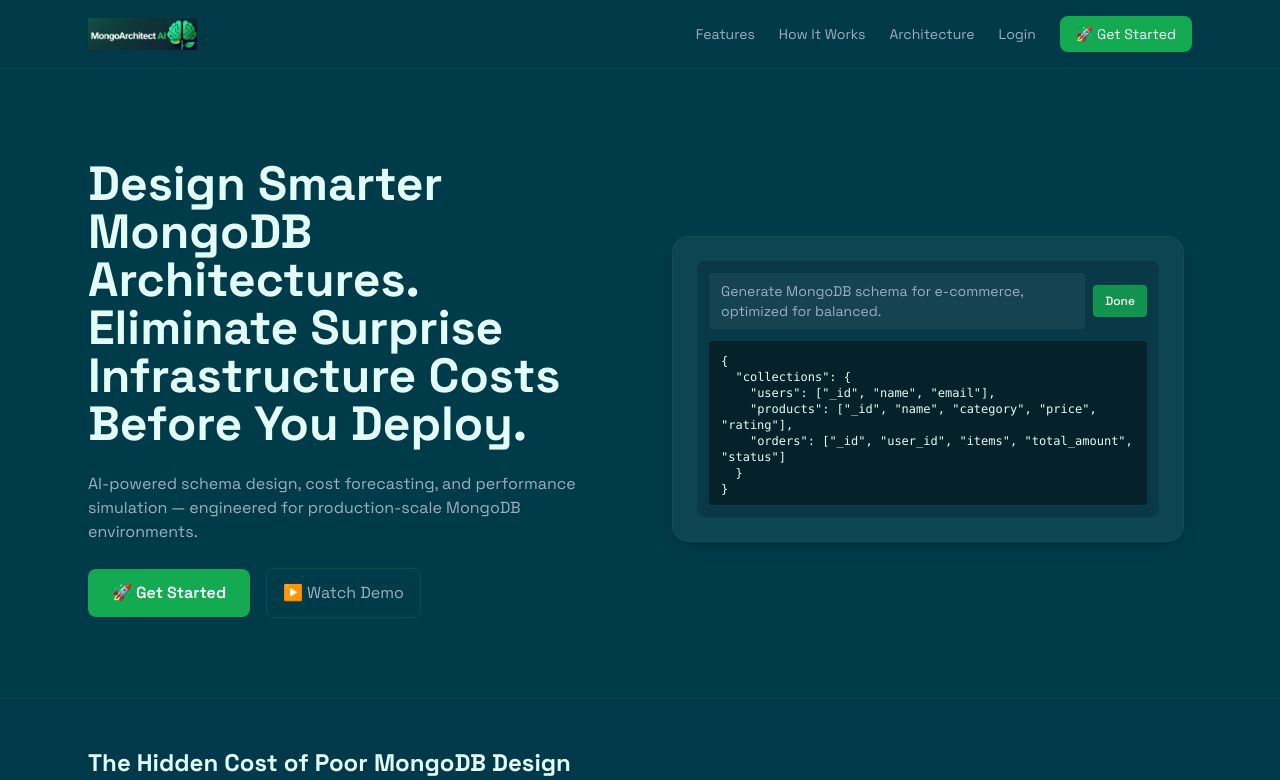
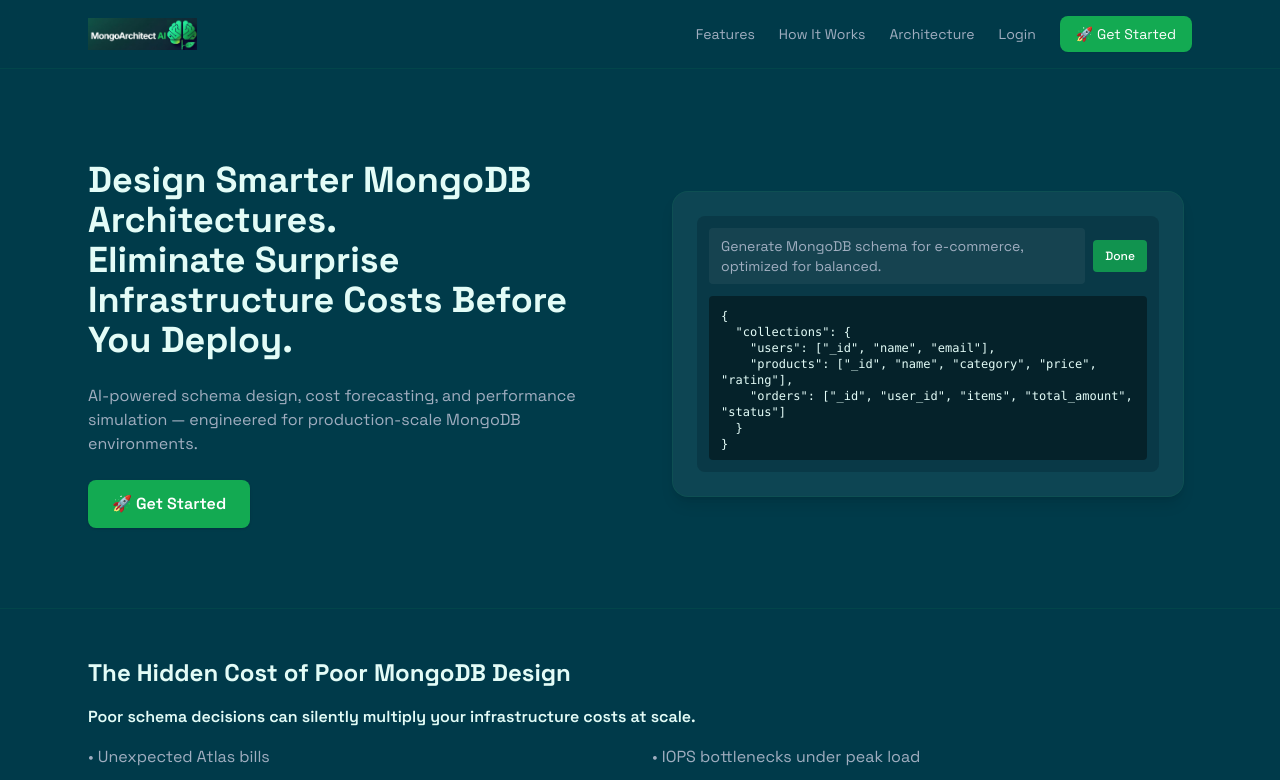
Before and after one commit to bvishnuvaradhan/mongoarchitect-ai, a React (Vite) app in the folder frontend/: page / in a window 1280 px wide. Shown: the top 780 px of the page. Built offline with nearby package versions, Linux system fonts and the light colour scheme; no server answers.

Commit message:
Reduce hero heading size on landing page

```diff
--- a/frontend/src/routes/Landing.jsx
+++ b/frontend/src/routes/Landing.jsx
@@ -152,12 +152,11 @@
         {/* Hero */}
         <section className="max-w-6xl mx-auto px-6 py-20 grid md:grid-cols-2 gap-12 items-center">
           <div className="space-y-6">
-            <h1 className="text-4xl md:text-5xl font-extrabold text-ink">Design Smarter MongoDB Architectures.<br />Eliminate Surprise Infrastructure Costs Before You Deploy.</h1>
+            <h1 className="text-3xl md:text-4xl font-extrabold leading-tight text-ink">Design Smarter MongoDB Architectures.<br />Eliminate Surprise Infrastructure Costs Before You Deploy.</h1>
             <p className="text-slate max-w-xl">AI-powered schema design, cost forecasting, and performance simulation — engineered for production-scale MongoDB environments.</p>
 
             <div className="flex items-center gap-4 mt-6">
               <Link to="/signup" className="px-6 py-3 bg-wave text-white rounded-lg font-semibold shadow">🚀 Get Started</Link>
-              <a href="#demo" className="px-4 py-3 border border-wave/20 rounded-lg text-slate hover:bg-wave/5">▶️ Watch Demo</a>
             </div>
           </div>
 
```
